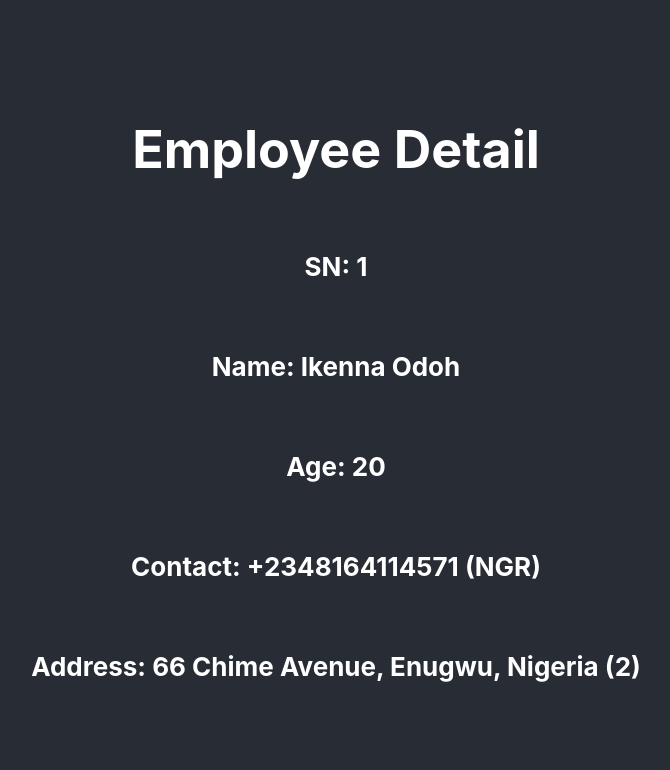
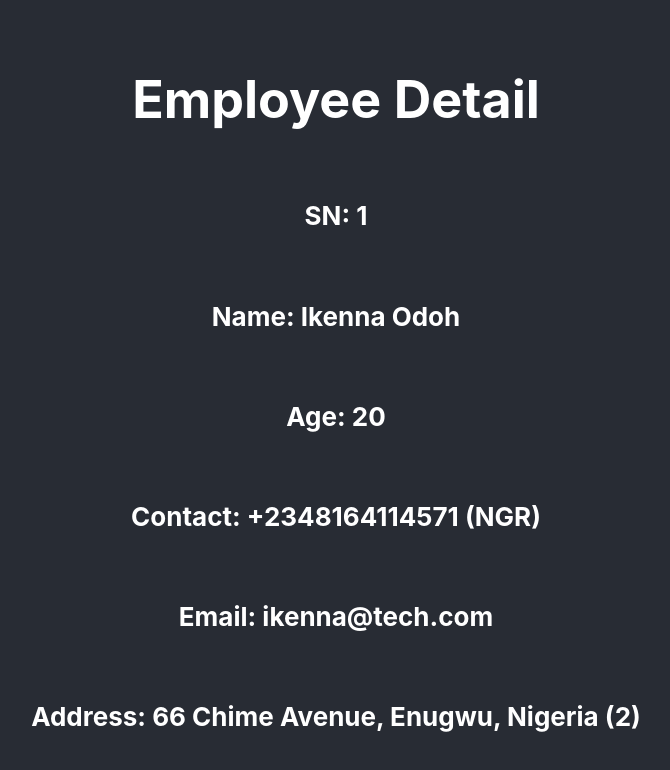
Before and after one commit to ikenna042/react-intro, a React (Create React App) app: page / in a window 1280 px wide. Shown: the top 770 px of the page, without its empty margins (304-974 px from the left). Built offline with nearby package versions, Linux system fonts and the light colour scheme.

Commit message:
simple and complex destructuring

```diff
--- a/src/App.js
+++ b/src/App.js
@@ -41,6 +41,7 @@ function App() {
         <h4>Name: {firstName} {lastName}</h4>
         <h4>Age: {age}</h4>
         <h4>Contact: {phone} ({alias})</h4>
+        <h4>Email: {email}</h4>
         <h4>Address: {street}, {city}, {name} ({countryId})</h4>
       </header>
     </div>
```
